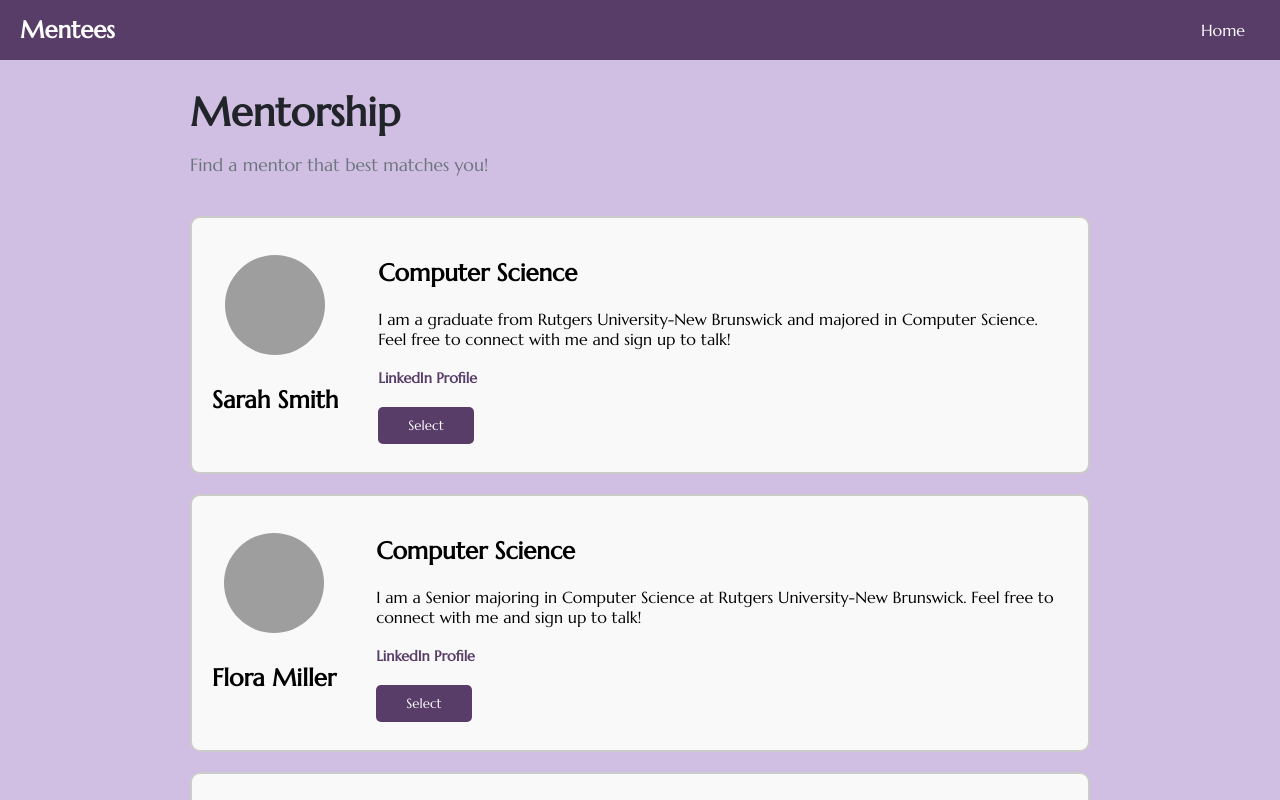
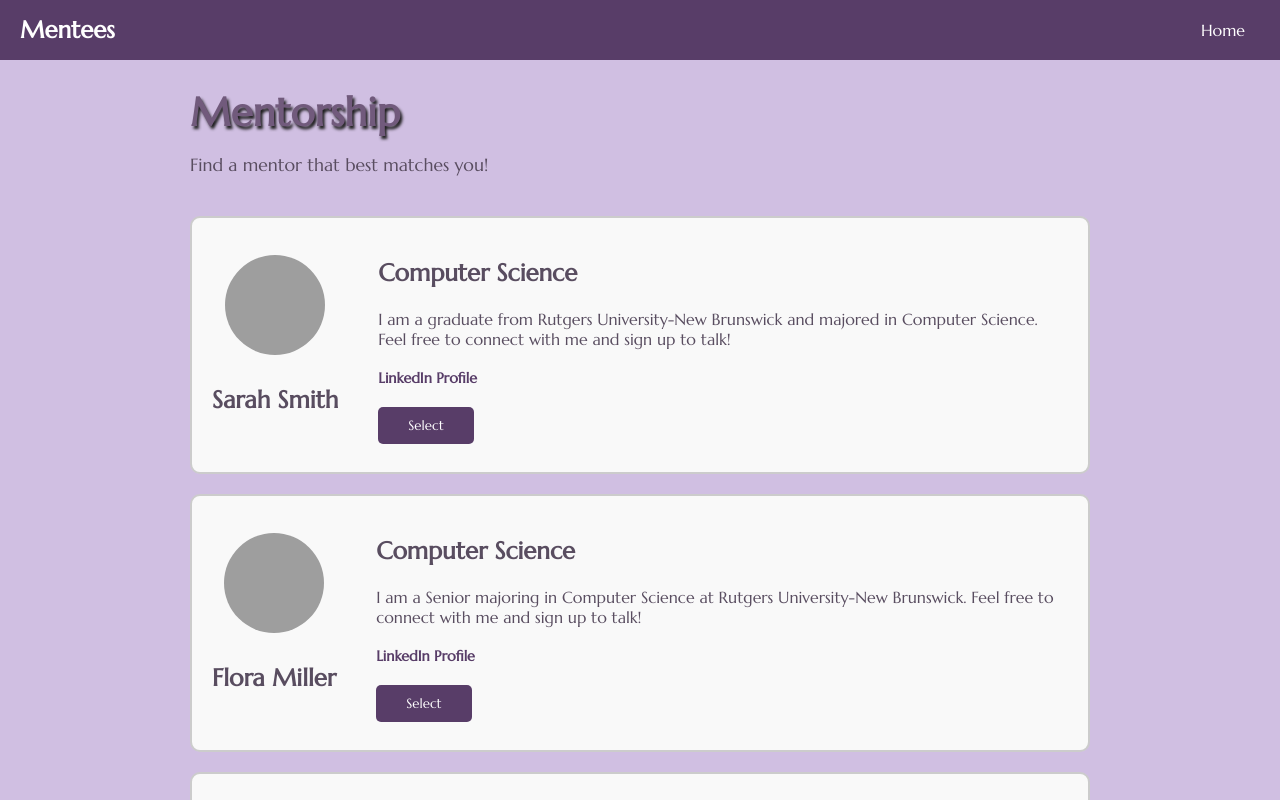
Before and after one commit to megankulshekar/HackHERS2025, a SvelteKit app in the folder my-app/: page /menteeview in a window 1280 px wide. Shown: the top 800 px of the page. Built offline with nearby package versions, Linux system fonts and the light colour scheme; grey boxes are pictures that could not be loaded; a web font is replaced by a local one.

Commit message:
color changes

```diff
--- a/my-app/src/routes/articles/+page.svelte
+++ b/my-app/src/routes/articles/+page.svelte
@@ -123,6 +123,15 @@
             margin: 0;
             opacity: 0.7;
         }
+        .container h1{
+            color:#715a7c;
+            text-shadow: 2px 3px 3px rgb(29, 29, 29);
+        }
+
+        .container p, .container h2{
+        color: #594d60;
+        }
+
     </style>
 </head>
 <body>
--- a/my-app/src/routes/menteeview/+page.svelte
+++ b/my-app/src/routes/menteeview/+page.svelte
@@ -158,7 +158,15 @@ footer p {
     margin: 0;
     opacity: 0.7;
 }
+.container h1{
+    color:#715a7c;
+    text-shadow: 2px 3px 3px rgb(29, 29, 29);
+}
 
+.container p, .container h2{
+    color: #594d60;
+
+}
 </style>
 
 <nav class="navbar">
```
